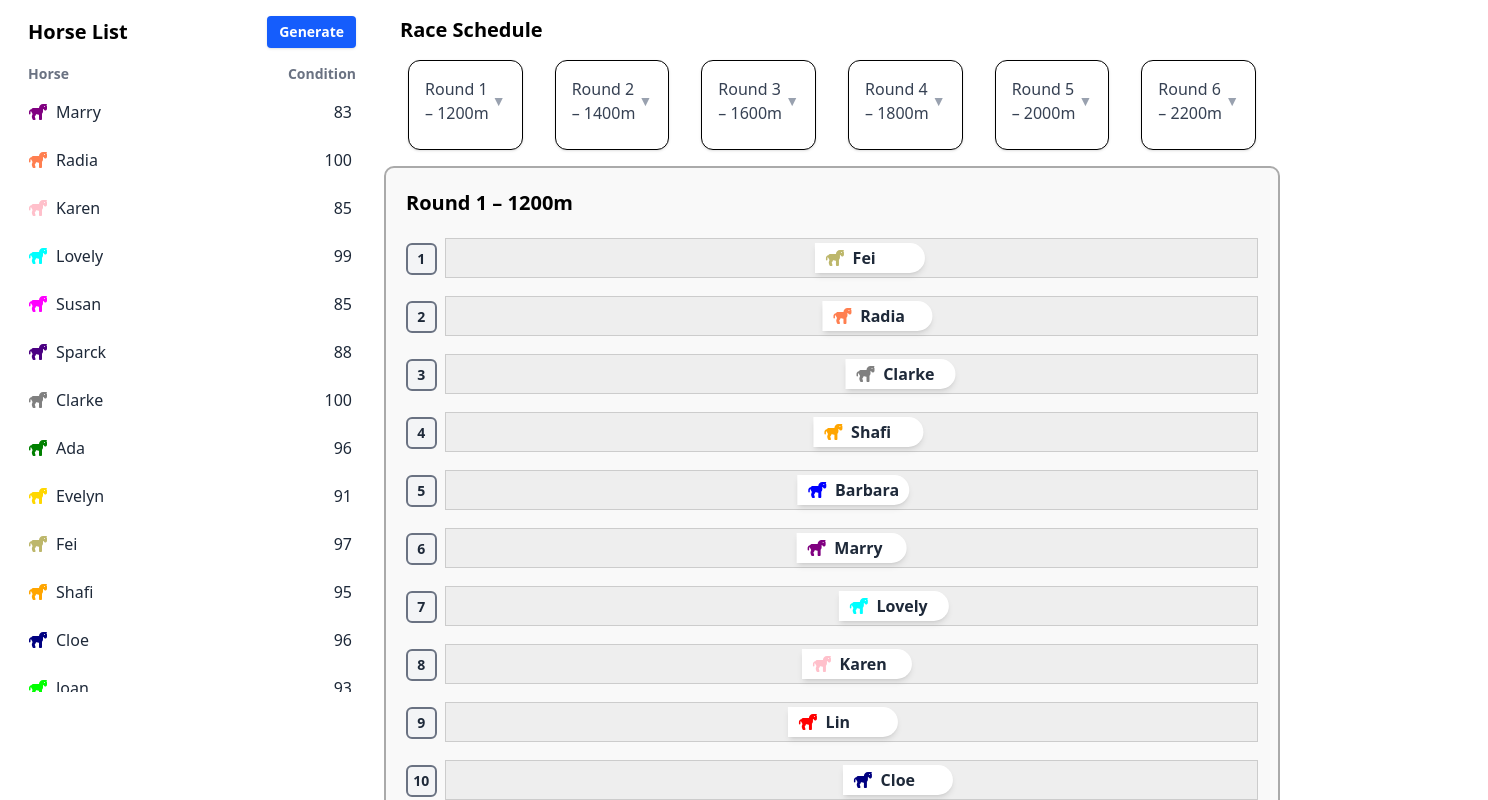
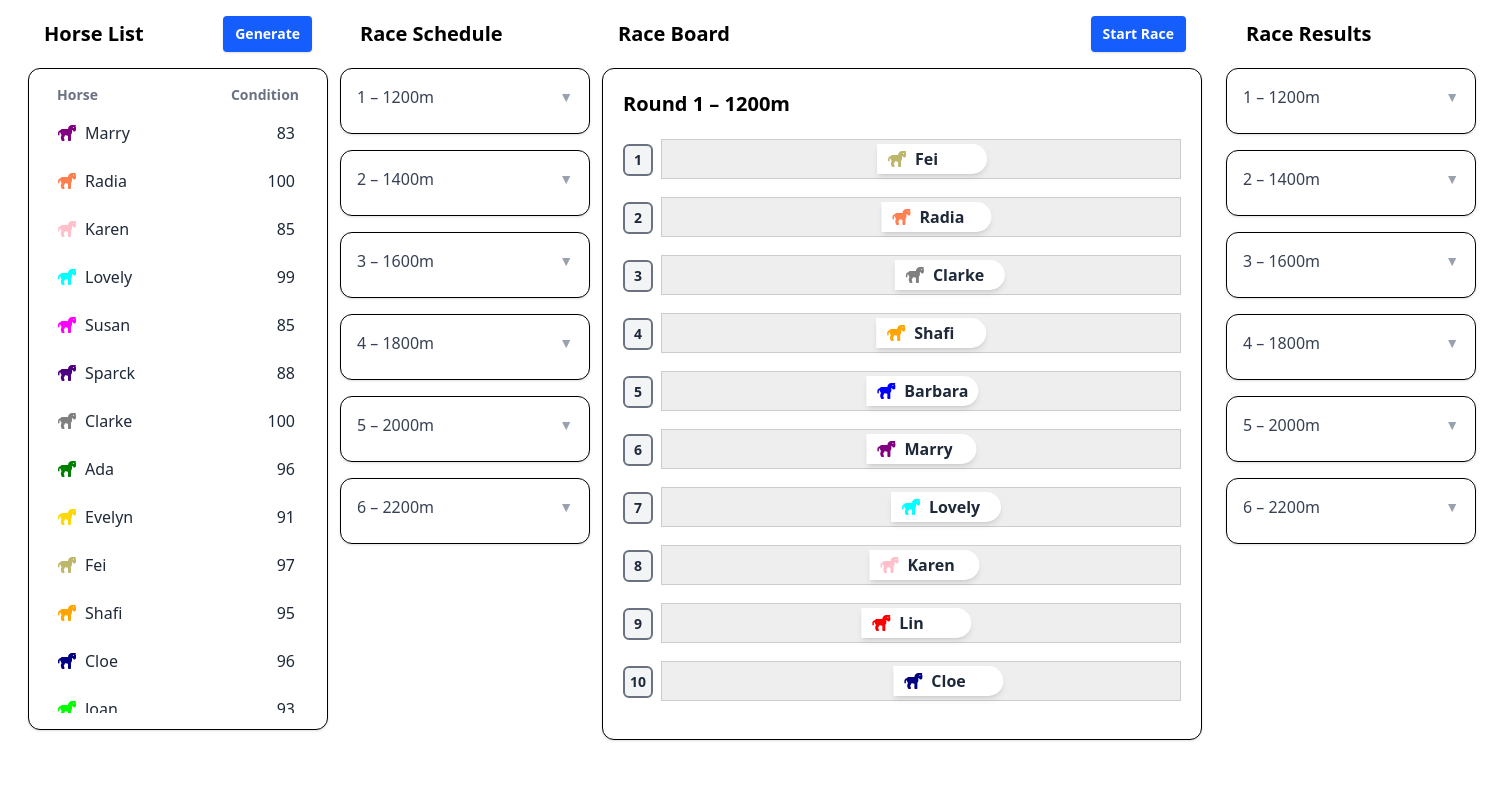
Before and after one commit to TymoteuszStr/Horse-Racing-Game, a Vue app: page / in a window 1280 px wide. Both pictures are taken after a click on the button "Generate". Shown: the top 800 px of the page, 1488 px wide, since content can reach past the window. Built offline with nearby package versions, Linux system fonts and the light colour scheme.

Commit message:
feat: add ResultsList and ResultRoundItem components; update App.vue to display race results

```diff
--- a/src/App.vue
+++ b/src/App.vue
@@ -6,6 +6,7 @@ import { useStore } from 'vuex'
 import { useGameEngine } from './composable/useGameEngine'
 import ScheduleList from './components/ScheduleList.vue'
 import RaceBoard from './components/RaceBoard.vue'
+import ResultsList from './components/ResultsList.vue'
 
 const { generateHorseList, isGameStarted } = useGameEngine()
 const store = useStore()
@@ -15,21 +16,67 @@ const raceResults = computed(() => store.getters.raceResults)
 </script>
 
 <template>
+  <div class="flex max-w-screen-2xl mx-auto px-4 w-full">
+    <div class="mx-3">
+      <div class="flex items-center justify-between m-4">
+        <h2 class="text-xl font-semibold">Horse List</h2>
+        <button
+          type="button"
+          :disabled="isGameStarted"
+          @click="generateHorseList"
+          class="px-3 py-2 text-sm bg-blue-600 hover:bg-blue-700 text-white font-semibold rounded shadow transition cursor-pointer disabled:opacity-50 disabled:cursor-not-allowed"
+        >
+          Generate
+        </button>
+      </div>
+      <HorseList :horseList="horseList" />
+    </div>
+    <div v-if="raceSchedule.length">
       <div class="flex">
-    <HorseList
-      :horseList="horseList"
-      @generate="generateHorseList"
-      :button-disabled="isGameStarted"
+        <div>
+          <div class="flex items-center justify-between m-5">
+            <h2 class="text-xl font-semibold">Race Schedule</h2>
+          </div>
+          <ScheduleList
+            v-for="round in raceSchedule"
+            :key="round.roundNumber"
+            :scheduleRound="round"
+            class="mb-4"
           />
-    <div>
-      <ScheduleList :raceSchedule="raceSchedule" />
+        </div>
+        <div class="mx-3">
+          <div class="flex items-center justify-between m-4">
+            <h2 class="text-xl font-semibold">Race Board</h2>
+            <button
+              type="button"
+              :disabled="isGameStarted || raceSchedule.length === 0"
+              @click="generateHorseList"
+              class="px-3 py-2 text-sm bg-blue-600 hover:bg-blue-700 text-white font-semibold rounded shadow transition cursor-pointer disabled:opacity-50 disabled:cursor-not-allowed"
+            >
+              Start Race
+            </button>
+          </div>
           <RaceBoard
             v-if="raceResults.length"
             :race-round="raceSchedule[0]"
             :results="raceResults"
           />
         </div>
+
+        <div class="mx-3">
+          <div class="flex items-center justify-between m-5">
+            <h2 class="text-xl font-semibold">Race Results</h2>
+          </div>
+          <ResultsList
+            v-for="round in raceSchedule"
+            :key="round.roundNumber"
+            :results="raceResults"
+            :round="round"
+            class="mb-4"
+          />
+        </div>
+      </div>
+    </div>
   </div>
 </template>
-
 <style scoped></style>
--- a/src/components/HorseList.vue
+++ b/src/components/HorseList.vue
@@ -9,18 +9,7 @@ defineProps<{
 </script>
 
 <template>
-  <div class="p-4 w-full max-w-sm">
-    <div class="flex items-center justify-between mb-4 mx-3">
-      <h2 class="text-xl font-semibold">Horse List</h2>
-      <button
-        type="button"
-        :disabled="buttonDisabled"
-        @click="$emit('generate')"
-        class="px-3 py-1.5 text-sm bg-blue-600 hover:bg-blue-700 text-white font-semibold rounded shadow transition cursor-pointer disabled:opacity-50 disabled:cursor-not-allowed"
-      >
-        Generate
-      </button>
-    </div>
+  <div class="p-4 w-full max-w-sm border rounded-xl shadow-sm bg-white min-w-[300px]">
     <div class="flex justify-between text-gray-500 text-sm font-semibold px-3 pb-2">
       <div>Horse</div>
       <div>Condition</div>
--- a/src/components/HorseTrack.vue
+++ b/src/components/HorseTrack.vue
@@ -80,7 +80,7 @@ function onTransitionEnd() {
       <transition name="medal-pop">
         <div
           v-if="isFinished"
-          class="absolute left-1/2 top-1/2 transform -translate-x-1/2 -translate-y-1/2 px-3 py-1 rounded-full bg-white shadow-md flex items-center gap-2 font-bold text-sm"
+          class="absolute left-1/2 top-1/2 transform -translate-x-1/2 -translate-y-1/2 px-3 py-1 rounded-full bg-white shadow-md flex items-center gap-2 font-bold text-sm min-w-[100px] flex justify-center"
         >
           <font-awesome-icon
             v-if="props.result.position && props.result.position <= 3"
--- a/src/components/RaceBoard.vue
+++ b/src/components/RaceBoard.vue
@@ -17,7 +17,7 @@ function onHorseFinished(result: RaceResult) {
 }
 </script>
 <template>
-  <div class="race-board">
+  <div class="race-board border rounded-xl shadow-sm bg-white">
     <h2 class="title">Round {{ raceRound.roundNumber }} – {{ raceRound.distance }}m</h2>
 
     <HorseTrack
@@ -36,9 +36,8 @@ function onHorseFinished(result: RaceResult) {
 .race-board {
   width: 100%;
   padding: 20px;
-  background: #f9f9f9;
-  border: 2px solid #aaa;
-  border-radius: 10px;
+  height: fit-content;
+  min-width: 600px;
 }
 
 .title {
--- a/src/components/RaceRoundItem.vue
+++ b/src/components/RaceRoundItem.vue
@@ -1,34 +1,14 @@
 <script setup lang="ts">
-import { ref } from 'vue'
 import type { RaceRound } from '@/types/RaceRound'
 import HorseDisplay from '@/components/HorseDisplay.vue'
 
-const props = withDefaults(
 defineProps<{
   round: RaceRound
-    initialExpanded?: boolean
-  }>(),
-  {
-    initialExpanded: false,
-  },
-)
-const expanded = ref(props.initialExpanded)
+}>()
 </script>
 
 <template>
-  <li
-    class="p-4 border rounded-xl shadow-sm bg-white transition-all duration-300 cursor-pointer select-none"
-    @click="expanded = !expanded"
-  >
-    <div class="mb-2 text-gray-700 font-medium flex justify-between items-center">
-      <span>Round {{ round.roundNumber }} – {{ round.distance }}m</span>
-      <span class="text-sm text-gray-400">
-        {{ expanded ? '▲' : '▼' }}
-      </span>
-    </div>
-
-    <transition name="expand">
-      <ul v-if="expanded" class="space-y-1 transition-all duration-300">
+  <ul class="space-y-1 transition-all duration-300">
     <li
       v-for="horse in round.horses"
       :key="horse.id"
@@ -37,8 +17,6 @@ const expanded = ref(props.initialExpanded)
       <HorseDisplay :horse="horse" />
     </li>
   </ul>
-    </transition>
-  </li>
 </template>
 
 <style scoped>
--- /dev/null
+++ b/src/components/ResultRoundItem.vue
@@ -0,0 +1,50 @@
+<script setup lang="ts">
+import HorseDisplay from '@/components/HorseDisplay.vue'
+import type { RaceResult } from '@/types/RaceResult'
+import { computed } from 'vue'
+
+const props = defineProps<{
+  results: RaceResult[]
+}>()
+const sortedResults = computed(() => [...props.results].sort((a, b) => a.position - b.position))
+</script>
+
+<template>
+  <ul class="space-y-1 transition-all duration-300">
+    <li
+      v-for="result in sortedResults"
+      :key="result.horse.id"
+      class="flex items-center justify-between px-3 py-2 rounded-lg transition-colors duration-150 hover:bg-gray-50"
+    >
+      <div
+        class="w-8 h-8 flex items-center justify-center font-bold text-gray-600 text-sm rounded-md bg-gray-100 mr-3"
+      >
+        {{ result.position }}.
+      </div>
+
+      <HorseDisplay :horse="result.horse" class="flex-1" />
+
+      <div class="ml-3 text-sm text-gray-500 whitespace-nowrap font-mono tabular-nums">
+        {{ result.time.toFixed(2) }}s
+      </div>
+    </li>
+  </ul>
+</template>
+
+<style scoped>
+.expand-enter-active,
+.expand-leave-active {
+  transition: all 0.3s ease;
+  overflow: hidden;
+}
+.expand-enter-from,
+.expand-leave-to {
+  max-height: 0;
+  opacity: 0;
+}
+.expand-enter-to,
+.expand-leave-from {
+  max-height: 500px;
+  opacity: 1;
+}
+</style>
--- /dev/null
+++ b/src/components/ResultsList.vue
@@ -0,0 +1,20 @@
+<script setup lang="ts">
+import ExpandableCard from '@/layouts/ExpandableCard.vue'
+import type { RaceResult } from '@/types/RaceResult'
+import type { RaceRound } from '@/types/RaceRound'
+import ResultRoundItem from './ResultRoundItem.vue'
+
+defineProps<{
+  results: RaceResult[]
+  round: RaceRound
+}>()
+</script>
+<template>
+  <ExpandableCard
+    :results="results"
+    :title="`${round.roundNumber} – ${round.distance}m`"
+    :initialExpanded="false"
+  >
+    <ResultRoundItem :round="round" :results="results" />
+  </ExpandableCard>
+</template>
--- a/src/components/ScheduleList.vue
+++ b/src/components/ScheduleList.vue
@@ -1,23 +1,18 @@
 <script setup lang="ts">
 import type { RaceRound } from '@/types/RaceRound'
 import RaceRoundItem from '@/components/RaceRoundItem.vue'
+import ExpandableCard from '@/layouts/ExpandableCard.vue'
 
 defineProps<{
-  raceSchedule: RaceRound[]
+  scheduleRound: RaceRound
 }>()
 </script>
 <template>
-  <div class="p-4">
-    <h2 class="text-xl font-semibold mb-4">Race Schedule</h2>
-    <ul
-      class="grid grid-cols-1 sm:grid-cols-2 md:grid-cols-3 lg:grid-cols-4 xl:grid-cols-6 auto-rows-min gap-4"
-    >
-      <RaceRoundItem
-        v-for="round in raceSchedule"
-        :key="round.roundNumber"
-        :round="round"
-        class="mx-2"
-      />
-    </ul>
-  </div>
+  <ExpandableCard
+    :key="scheduleRound.roundNumber"
+    :title="`${scheduleRound.roundNumber} – ${scheduleRound.distance}m`"
+    :initialExpanded="false"
+  >
+    <RaceRoundItem :round="scheduleRound" />
+  </ExpandableCard>
 </template>
--- /dev/null
+++ b/src/layouts/ExpandableCard.vue
@@ -0,0 +1,53 @@
+<script setup lang="ts">
+import { ref } from 'vue'
+
+const props = withDefaults(
+  defineProps<{
+    title: string
+    initialExpanded?: boolean
+  }>(),
+  {
+    initialExpanded: false,
+  },
+)
+
+const expanded = ref(props.initialExpanded)
+</script>
+
+<template>
+  <li
+    class="inline-block w-fit p-4 border rounded-xl shadow-sm bg-white transition-all duration-300 cursor-pointer select-none min-w-[250px]"
+    @click="expanded = !expanded"
+  >
+    <div class="mb-2 text-gray-700 font-medium flex justify-between items-center">
+      <span>{{ props.title }}</span>
+      <span class="text-sm text-gray-400">
+        {{ expanded ? '▲' : '▼' }}
+      </span>
+    </div>
+
+    <transition name="expand">
+      <div v-if="expanded" class="transition-all duration-300 flex justify-center items-center">
+        <slot />
+      </div>
+    </transition>
+  </li>
+</template>
+
+<style scoped>
+.expand-enter-active,
+.expand-leave-active {
+  transition: all 0.3s ease;
+  overflow: hidden;
+}
+.expand-enter-from,
+.expand-leave-to {
+  max-height: 0;
+  opacity: 0;
+}
+.expand-enter-to,
+.expand-leave-from {
+  max-height: 500px;
+  opacity: 1;
+}
+</style>
```
Lines whose indentation alone changed are shown as unchanged.
